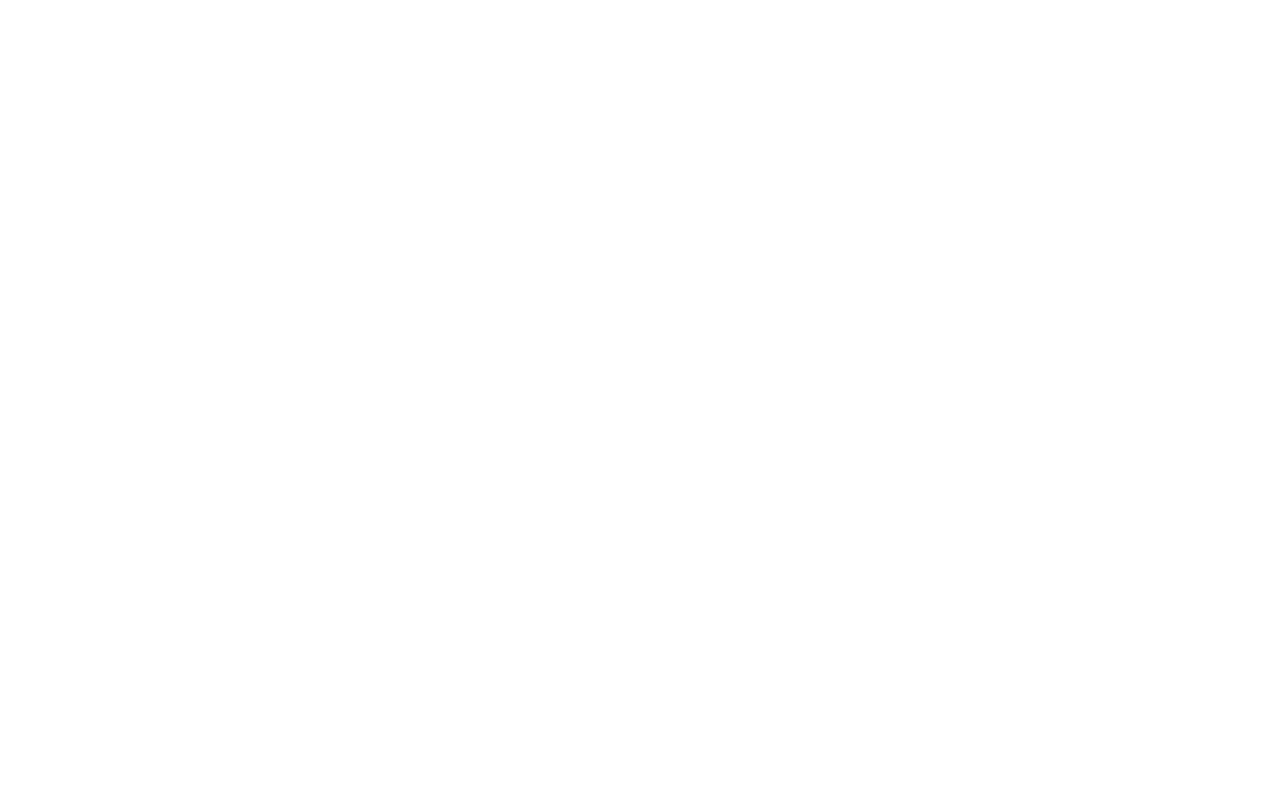
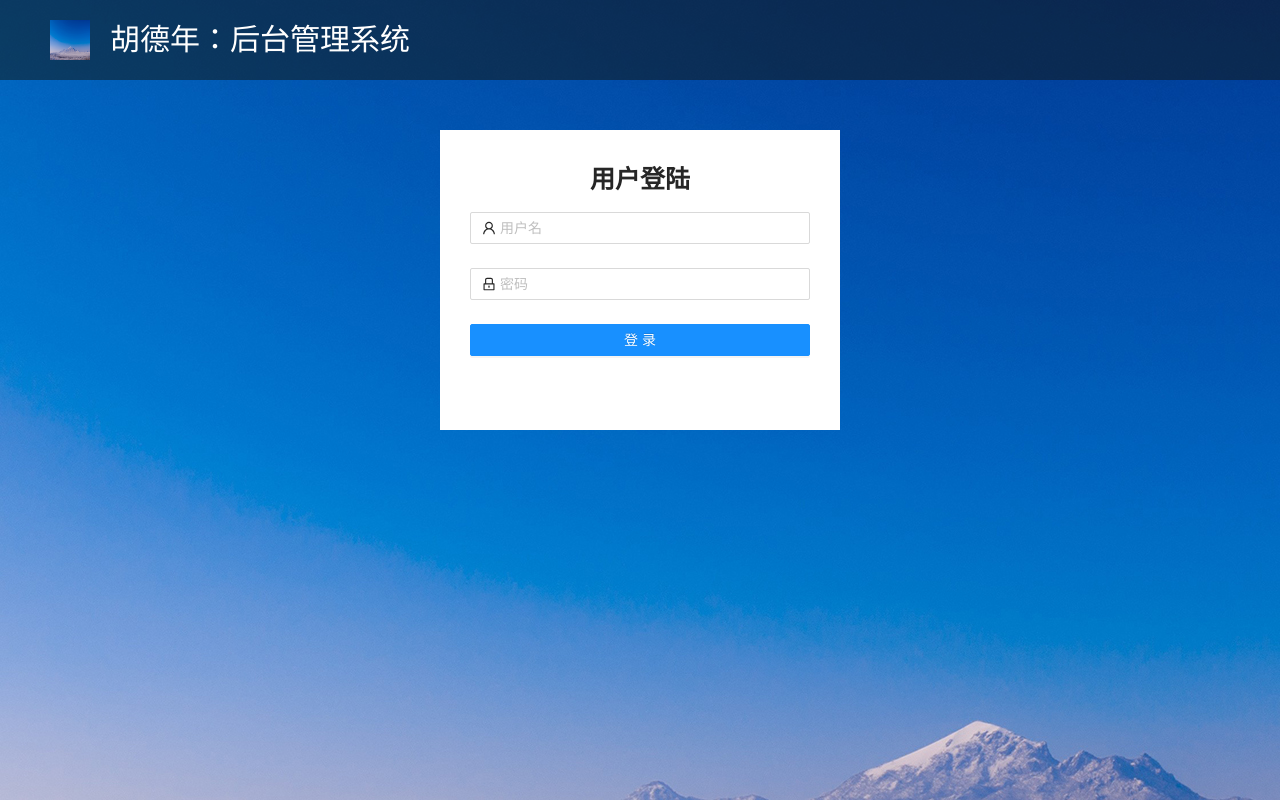
Before and after one commit to hudenian/my-react, a React app: page /#/login in a window 1280 px wide. Before the commit this address had no page. Built offline with nearby package versions, Linux system fonts and the light colour scheme.

Commit message:
add login funcion

```diff
--- a/package.json
+++ b/package.json
@@ -62,7 +62,7 @@
     "react-dev-utils": "^11.0.3",
     "react-dom": "^17.0.2",
     "react-refresh": "^0.8.3",
-    "react-router-dom": "^6.0.2",
+    "react-router-dom": "5.0.0",
     "resolve": "1.18.1",
     "resolve-url-loader": "^3.1.2",
     "sass-loader": "^10.0.5",
--- a/src/App.js
+++ b/src/App.js
@@ -1,18 +1,21 @@
-import * as React from "react";
-import {Route, Routes} from "react-router-dom";
+import React, {Component} from 'react'
+import {BrowserRouter,HashRouter, Route, Switch} from "react-router-dom"
 import "./App.css";
 import Login from "./pages/login/login";
 import Admin from "./pages/admin/admin";
 
-function App() {
-    return (
-        <div className="App">
-            <Routes>
-                <Route path="/login" element={<Login/>}/>
-                <Route path="/admin" element={<Admin/>}/>
-            </Routes>
-        </div>
-    );
+class App extends Component {
+    render() {
+        return (
+            <HashRouter>
+                <Switch>
+                    <Route path="/login" component={Login}/>
+                    <Route path="/admin" component={Admin}/>
+                    <Route exact path="/" component={Login}/>
+                </Switch>
+            </HashRouter>
+        )
+    }
 }
 
 export default App
--- a/src/index.js
+++ b/src/index.js
@@ -2,11 +2,5 @@
 import ReactDOM from 'react-dom';
 import './index.css';
 import App from './App';
-import {BrowserRouter} from "react-router-dom";
 
-ReactDOM.render(
-    <BrowserRouter>
-        <App/>
-    </BrowserRouter>,
-    document.getElementById('root')
-);
+ReactDOM.render(<App />, document.getElementById('root'))
--- a/src/pages/login/login.jsx
+++ b/src/pages/login/login.jsx
@@ -18,7 +18,7 @@
             <div className="login">
                 <div className="login-header">
                     <img src={bg} alt="logo"/>
-                    <h1>项目：后台管理系统</h1>
+                    <h1>胡德年：后台管理系统</h1>
                 </div>
                 <div className="login-content">
                     <h1>用户登陆</h1>
--- a/src/pages/login/login.less
+++ b/src/pages/login/login.less
@@ -35,6 +35,9 @@
       font-weight: bold;
       text-align: center;
     }
+  }
 
+  .login-form-button{
+    width: 100%;
   }
 }
```
Also changed, not shown: 1 other file (tests, documents, lock files or other folders).
